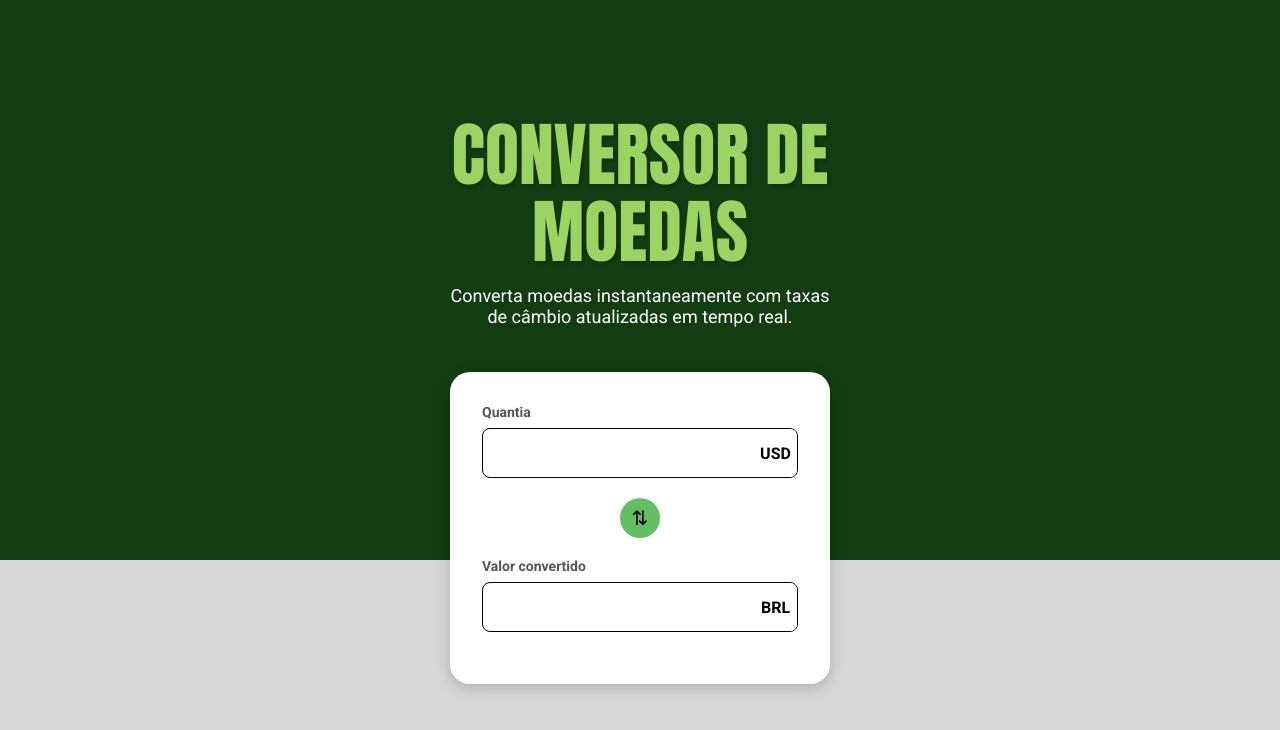
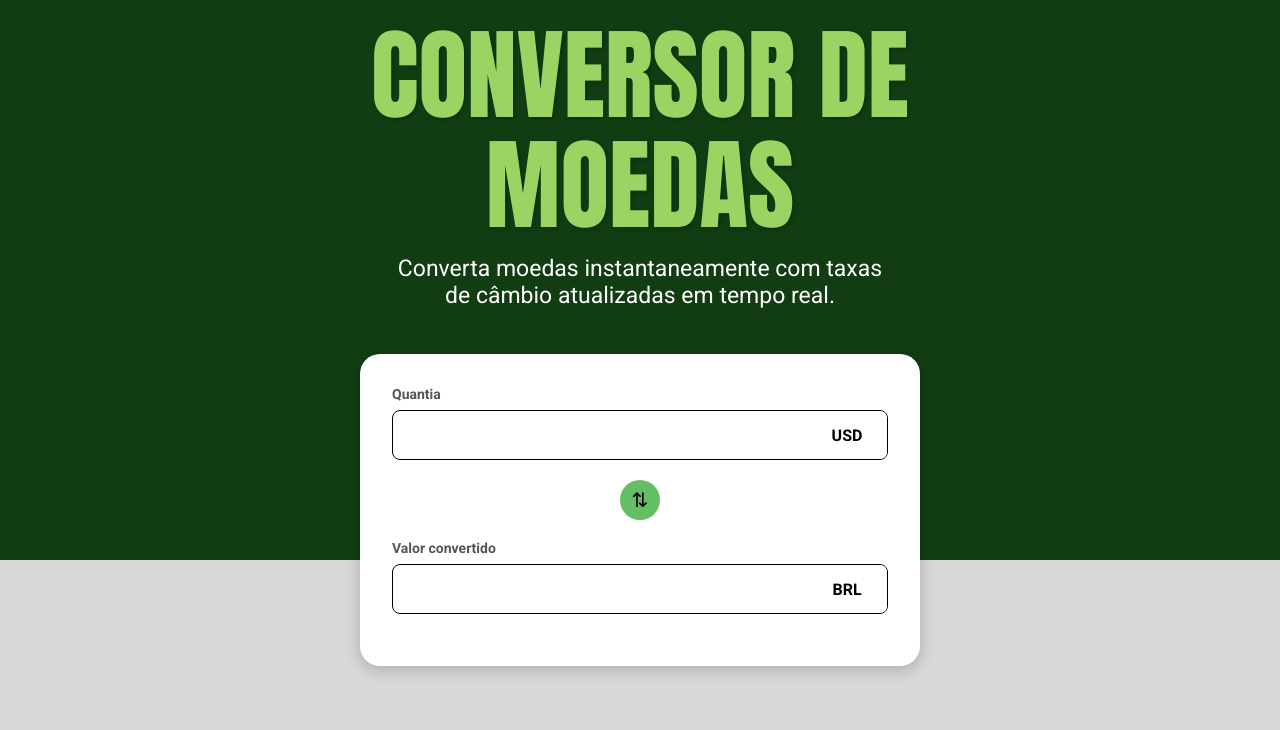
Before and after one commit to guilhermefranc-js/Conversor-de-moedas, a plain HTML site: page index.html in a window 1280 px wide. Drawn offline with Linux system fonts and the light colour scheme.

Commit message:
Atualização do conversor de moedas

```diff
--- a/style.css
+++ b/style.css
@@ -39,34 +39,35 @@ body {
 
 /* ======== CONTEÚDO PRINCIPAL ======== */
 main {
-    position: relative;
-    z-index: 1;
     display: flex;
     flex-direction: column;
     align-items: center;
-    width: 100%;
-    max-width: 420px;
+    height: 400px;
+    width: 600px;
     padding: 20px;
 }
 
 header {
     text-align: center;
-    color: white;
+    color: rgb(255, 255, 255);
 }
 
 h1 {
+    width: 600px;
+    margin-top: -200px;
     color: rgb(156, 212, 100);
     font-family: 'Anton', sans-serif;
-    font-size: clamp(50px, 12vw, 70px); /* Fonte responsiva */
+    font-size: 100px;
     line-height: 1.1;
     font-weight: 400; /* A fonte Anton já é "bold" por padrão */
     text-shadow: 2px 2px 4px rgba(0,0,0,0.2);
 }
 
 p {
-    font-size: 18px;
+    margin-left: 50px;
+    font-size: 23px;
     padding: 15px 0;
-    max-width: 400px;
+    max-width: 500px;
 }
 
 /* ======== CAIXA DO CONVERSOR ======== */
```
